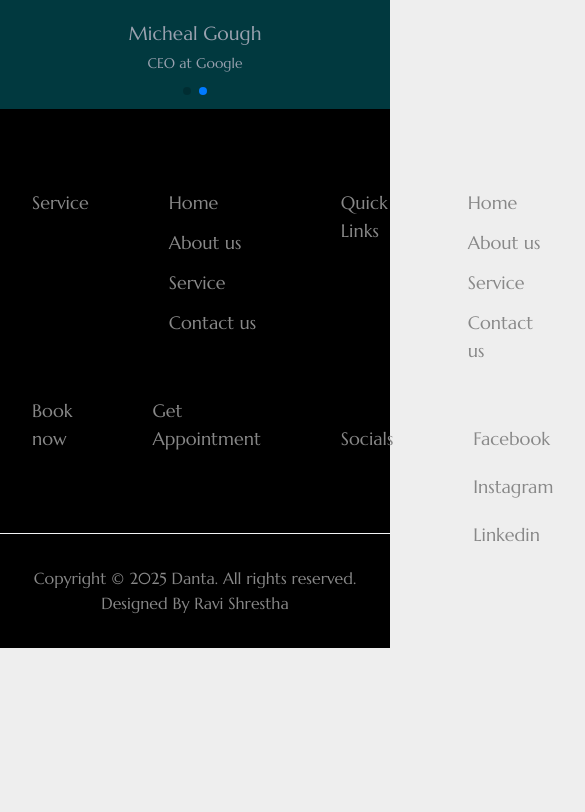
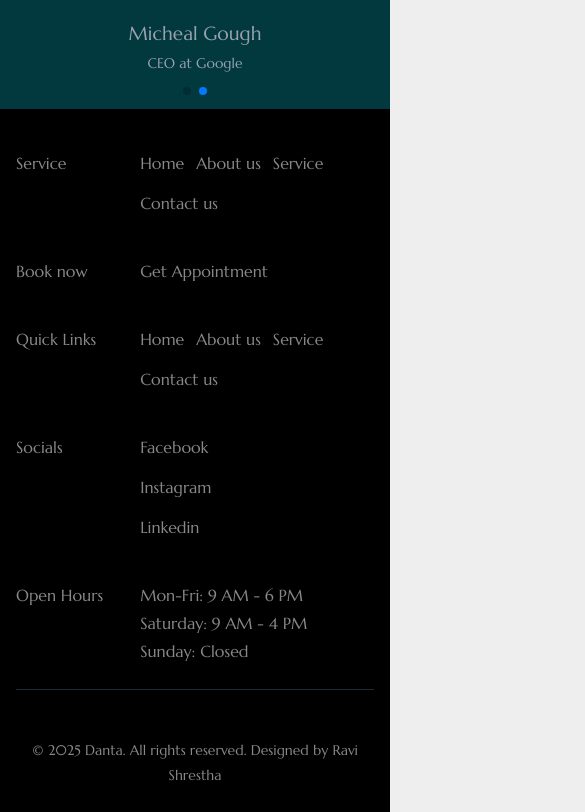
Before and after one commit to rabiiiii18/Danta, a React (Vite) app: page /service in a window 390 px wide. Shown: the part 2646-3458 px from the top of the page, 585 px wide, since content can reach past the window. Before the commit the page ends 3294 px from the top, so only its background shows below. Built offline with nearby package versions, Linux system fonts and the light colour scheme; a web font is replaced by a local one.

Commit message:
make responsive for mobile

```diff
--- a/src/components/Carousel.jsx
+++ b/src/components/Carousel.jsx
@@ -3,7 +3,7 @@ import React from "react";
 const Carousel = () => {
   return (
     <div className="relative">
-      <img   className="w-full lg:h-[110vh] h-[40vh] object-cover object-fit" src="/bg_2.jpg" alt="" />
+      <img   className="w-full lg:h-[110vh] h-[35vh] object-cover object-fit" src="/bg_2.jpg" alt="" />
       <div className="absolute bottom-0 right-0 lg:top-[22%] top-[2%] lg:w-[52%] lg:mr-8 flex flex-col lg:items-end items-center justify-center ">
         <div className="flex gap-6">
           <div className="lg:h-26 h-18 lg:w-26 w-18 bg-white flex justify-center items-center rounded-xl ">
@@ -39,7 +39,7 @@ const Carousel = () => {
         <h1 className="lg:text-[110px] text-[30px] lg:leading-[140px] leading-13 lg:text-end text-justify font-normal mt-10">
           Smiling with Healthy teeth
         </h1>
-        <p className="lg:text-[22px] text-base leading-[32px] lg:text-end text-justify lg:mt-8 mt-2" >
+        <p className="lg:text-[22px] text-base leading-[32px] text-center lg:text-end lg:mt-8 mt-2 lg:mx-1 mx-4"  >
           We have the specialists, the expertise & the equipment to help.  We
           have fully integrated technology service.
         </p>
--- a/src/components/Footer.jsx
+++ b/src/components/Footer.jsx
@@ -3,92 +3,110 @@ import { Link } from "react-router-dom";
 
 const Footer = () => {
   return (
-    <div className=" bg-black pt-20 ">
-      <div className="flex gap-20 ms-8">
-        <div className="flex-1  h-86">
-          <div className="flex  flex-col gap-15">
-            <div className="flex gap-20">
+    <div className="bg-black pt-10 lg:pt-20 px-4">
+      <div className="flex flex-wrap gap-10 lg:gap-20">
+        {/* Column 1 */}
+        <div className="flex-1 min-w-[250px]">
+          <div className="flex flex-col gap-10">
+            <div className="flex gap-6">
               <div className="w-[30%]">
-                <h2 className="text-[#888]  text-[18px] leading-[28px]">
+                <h2 className="text-[#888] text-base lg:text-[18px] leading-[28px]">
                   Service
                 </h2>
               </div>
               <div className="w-[70%] flex gap-3 flex-wrap">
-                <Link to='/' className="text-[#888] text-[18px] leading-[28px] hover:text-white transition transition-300 ease-in-out" >Home</Link>
-                <Link to='/' className="text-[#888] text-[18px] leading-[28px] hover:text-white transition transition-300 ease-in-out" >About us</Link>
-                <Link to='/' className="text-[#888] text-[18px] leading-[28px] hover:text-white transition transition-300 ease-in-out" >Service</Link>
-                <Link to='/' className="text-[#888] text-[18px] leading-[28px] hover:text-white transition transition-300 ease-in-out" >Contact us</Link>
+                {["Home", "About us", "Service", "Contact us"].map((item, idx) => (
+                  <Link
+                    key={idx}
+                    to="/"
+                    className="text-[#888] text-base lg:text-[18px] leading-[28px] hover:text-white transition duration-300 ease-in-out"
+                  >
+                    {item}
+                  </Link>
+                ))}
               </div>
             </div>
-            <div className="flex gap-20">
+            <div className="flex gap-6">
               <div className="w-[30%]">
-                <h2 className="text-[#888] text-[18px] leading-[28px]">
+                <h2 className="text-[#888] text-base lg:text-[18px] leading-[28px]">
                   Book now
                 </h2>
               </div>
               <div className="w-[70%]">
-                <p className="text-[#888] text-[18px] leading-[28px] hover:text-white transition transition-300 ease-in-out">
+                <p className="text-[#888] text-base lg:text-[18px] leading-[28px] hover:text-white transition duration-300 ease-in-out cursor-pointer">
                   Get Appointment
                 </p>
               </div>
             </div>
           </div>
         </div>
-        <div className="flex-1  h-86 ">
-          <div className="flex  flex-col gap-15">
-            <div className="flex gap-20">
+
+        {/* Column 2 */}
+        <div className="flex-1 min-w-[250px]">
+          <div className="flex flex-col gap-10">
+            <div className="flex gap-6">
               <div className="w-[30%]">
-                <h2 className="text-[#888] text-[18px] leading-[28px]">
+                <h2 className="text-[#888] text-base lg:text-[18px] leading-[28px]">
                   Quick Links
                 </h2>
               </div>
               <div className="w-[70%] flex gap-3 flex-wrap">
-                <Link to='/' className="text-[#888] text-[18px] leading-[28px] hover:text-white transition transition-300 ease-in-out" >Home</Link>
-                <Link to='/' className="text-[#888] text-[18px] leading-[28px] hover:text-white transition transition-300 ease-in-out" >About us</Link>
-                <Link to='/' className="text-[#888] text-[18px] leading-[28px] hover:text-white transition transition-300 ease-in-out" >Service</Link>
-                <Link to='/' className="text-[#888] text-[18px] leading-[28px] hover:text-white transition transition-300 ease-in-out" >Contact us</Link>
+                {["Home", "About us", "Service", "Contact us"].map((item, idx) => (
+                  <Link
+                    key={idx}
+                    to="/"
+                    className="text-[#888] text-base lg:text-[18px] leading-[28px] hover:text-white transition duration-300 ease-in-out"
+                  >
+                    {item}
+                  </Link>
+                ))}
               </div>
             </div>
-            <div className="flex gap-20">
+            <div className="flex gap-6">
               <div className="w-[30%]">
-                <h2 className="text-[#888] text-[18px] leading-[28px]">
+                <h2 className="text-[#888] text-base lg:text-[18px] leading-[28px]">
                   Socials
                 </h2>
               </div>
-              <div className="w-[70%] flex flex-col gap-5">
-                <Link className="text-[#888] text-[18px] leading-[28px] hover:text-white transition transition-300 ease-in-out">
-                  Facebook
+              <div className="w-[70%] flex flex-col gap-3">
+                {["Facebook", "Instagram", "Linkedin"].map((platform, idx) => (
+                  <Link
+                    key={idx}
+                    to="/"
+                    className="text-[#888] text-base lg:text-[18px] leading-[28px] hover:text-white transition duration-300 ease-in-out"
+                  >
+                    {platform}
                   </Link>
-                <Link className="text-[#888] text-[18px] leading-[28px] hover:text-white transition transition-300 ease-in-out">
-                  Instagram
-                </Link>
-                <Link className="text-[#888] text-[18px] leading-[28px] hover:text-white transition transition-300 ease-in-out">
-                  Linkedin
-                </Link>
+                ))}
               </div>
             </div>
           </div>
         </div>
-        <div className="flex-1  h-86 ">
-          <div>
-            <div className="flex gap-10">
+
+        {/* Column 3 */}
+        <div className="flex-1 min-w-[250px]">
+          <div className="flex gap-6">
             <div className="w-[30%]">
-                <h2 className="text-[#888] text-[18px] leading-[28px]">
+              <h2 className="text-[#888] text-base lg:text-[18px] leading-[28px]">
                 Open Hours
               </h2>
             </div>
-              <div className="w-[70%] flex flex-col gap-8">
-                <p className="text-[#888] text-[18px] leading-[28px]">
+            <div className="w-[70%] flex flex-col gap-3">
+              <p className="text-[#888] text-base lg:text-[18px] leading-[28px]">
                 Mon-Fri: 9 AM - 6 PM <br />
-                   Saturday: 9 AM - 4 PM  <br />Sunday: Closed
+                Saturday: 9 AM - 4 PM <br />
+                Sunday: Closed
               </p>
             </div>
           </div>
         </div>
       </div>
-      </div>
-      <div className="border-b border-b-gray-100"></div>
-      <p className="text-center text-base leading-[25px] text-[#888] py-8">Copyright © 2025 Danta. All rights reserved. Designed By Ravi Shrestha</p>
+
+      {/* Bottom Line */}
+      <div className="border-b border-gray-800 my-6" />
+      <p className="text-center text-sm lg:text-base leading-[25px] text-[#888] py-6">
+        © 2025 Danta. All rights reserved. Designed by Ravi Shrestha
+      </p>
     </div>
   );
 };
--- a/src/components/Home/Landing.jsx
+++ b/src/components/Home/Landing.jsx
@@ -18,7 +18,7 @@ const Landing = () => {
    <Carousel/>
    <Welcome/>
    <MidCol/>
-   <Service/>
+   {/* <Service/> */}
    <Partnering/>
    <Doctors/>
    <Box/>
--- a/src/components/OurTeam.jsx
+++ b/src/components/OurTeam.jsx
@@ -19,11 +19,11 @@ const OurTeam = () => {
         stronger
       </motion.h1> */}
       <div className="flex justify-center items-center flex-col ">
-        <p className="text-[72px] leading-[85px] font-nomal text-center  ">
+        <p className="lg:text-[72px] text-[36px] lg:leading-[85px] font-nomal text-center  ">
           Are you facing any <br />
           problem in your teeth?
         </p>
-        <button className="px-6 py-3 text-base leading-[16px] mt-8 bg-[#004149] text-white rounded-md cursor-pointer hover:bg-black">
+        <button className="px-6 lg:py-3 py-4 lg:text-base text-[18px] leading-[16px] mt-8 bg-[#004149] text-white rounded-md cursor-pointer hover:bg-black">
           Contact Us Now
         </button>
         <img className="mt-10" src="/single-img-04.png" alt="" />
```
Also changed, not shown: src/components/Box.jsx (+41 -70 lines), src/components/Doctors.jsx (+8 -8 lines), src/components/MidCol.jsx (+28 -28 lines), src/components/Partnering.jsx (+6 -6 lines), src/components/Welcome.jsx (+4 -4 lines). Lines whose indentation alone changed are shown as unchanged.
